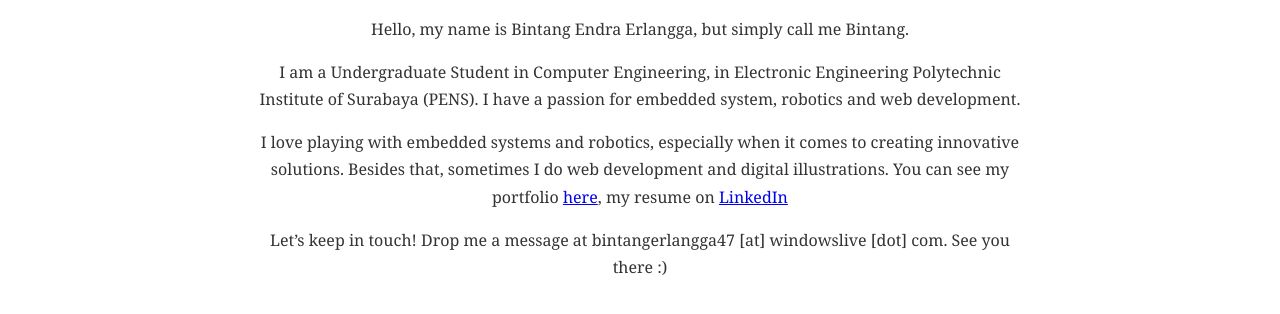
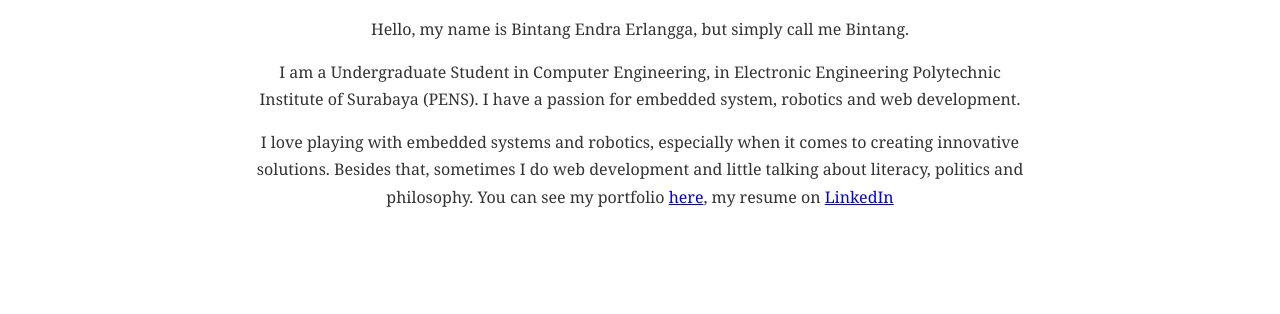
Before and after one commit to Erlanggemoy/Portofolio, a plain HTML site: page index.html in a window 1280 px wide. Shown: the part 376-690 px from the top of the page. Drawn offline with Linux system fonts and the light colour scheme.

Commit message:
update index.html

```diff
--- a/index.html
+++ b/index.html
@@ -44,14 +44,11 @@
     </p>
 
     <p>
-        I love playing with embedded systems and robotics, especially when it comes to creating innovative solutions. Besides that, sometimes I do web development and digital illustrations.
+        I love playing with embedded systems and robotics, especially when it comes to creating innovative solutions. Besides that, sometimes I do web development and little talking about literacy, politics and philosophy.
         You can see my portfolio <a href="portofoliopage.html">here</a>, my resume on
         <a href="https://linkedin.com/in/bintangerlangga47" target="_blank">LinkedIn</a>
     </p>
 
-    <p>
-        Let’s keep in touch! Drop me a message at bintangerlangga47 [at] windowslive [dot] com. See you there :)
-    </p>
 </section>
 
 </body>
```
